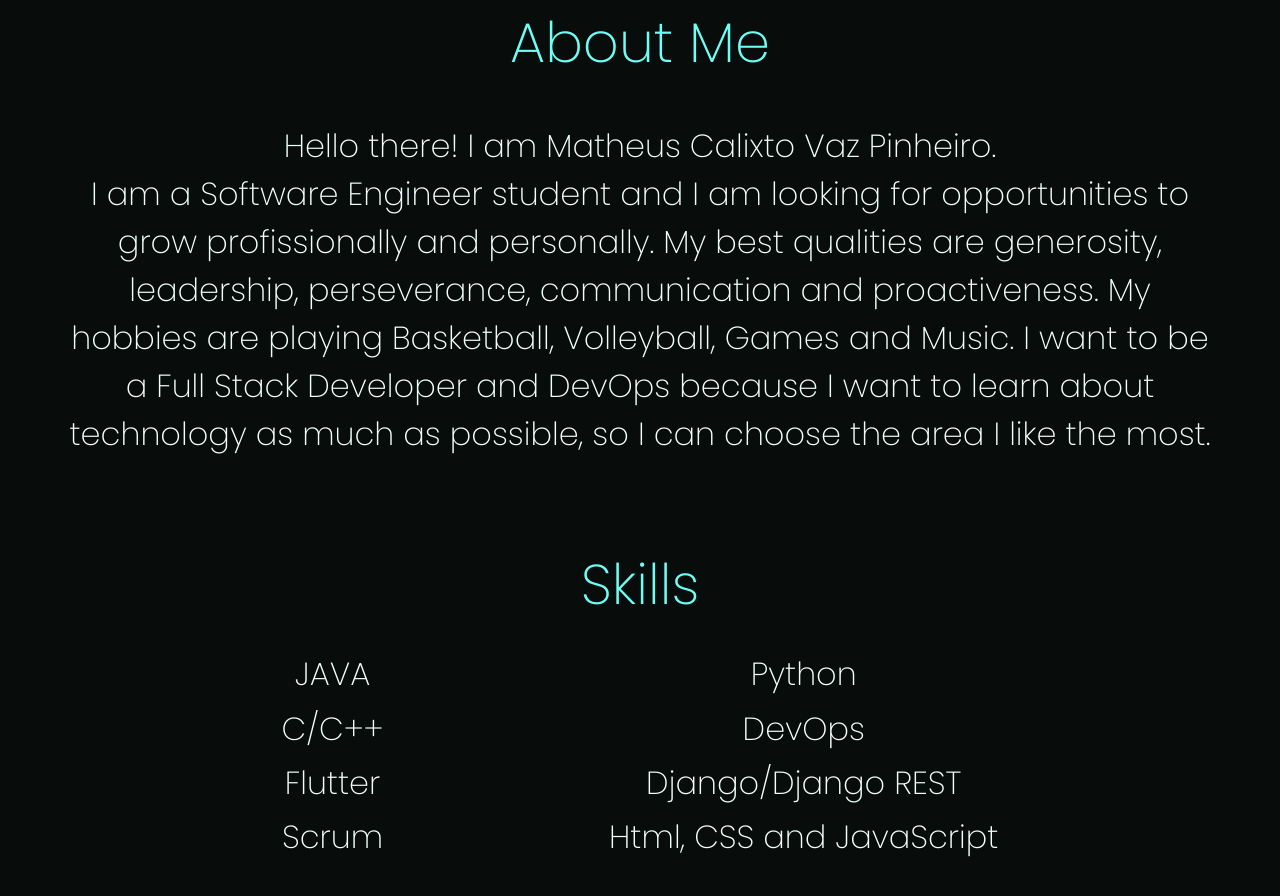
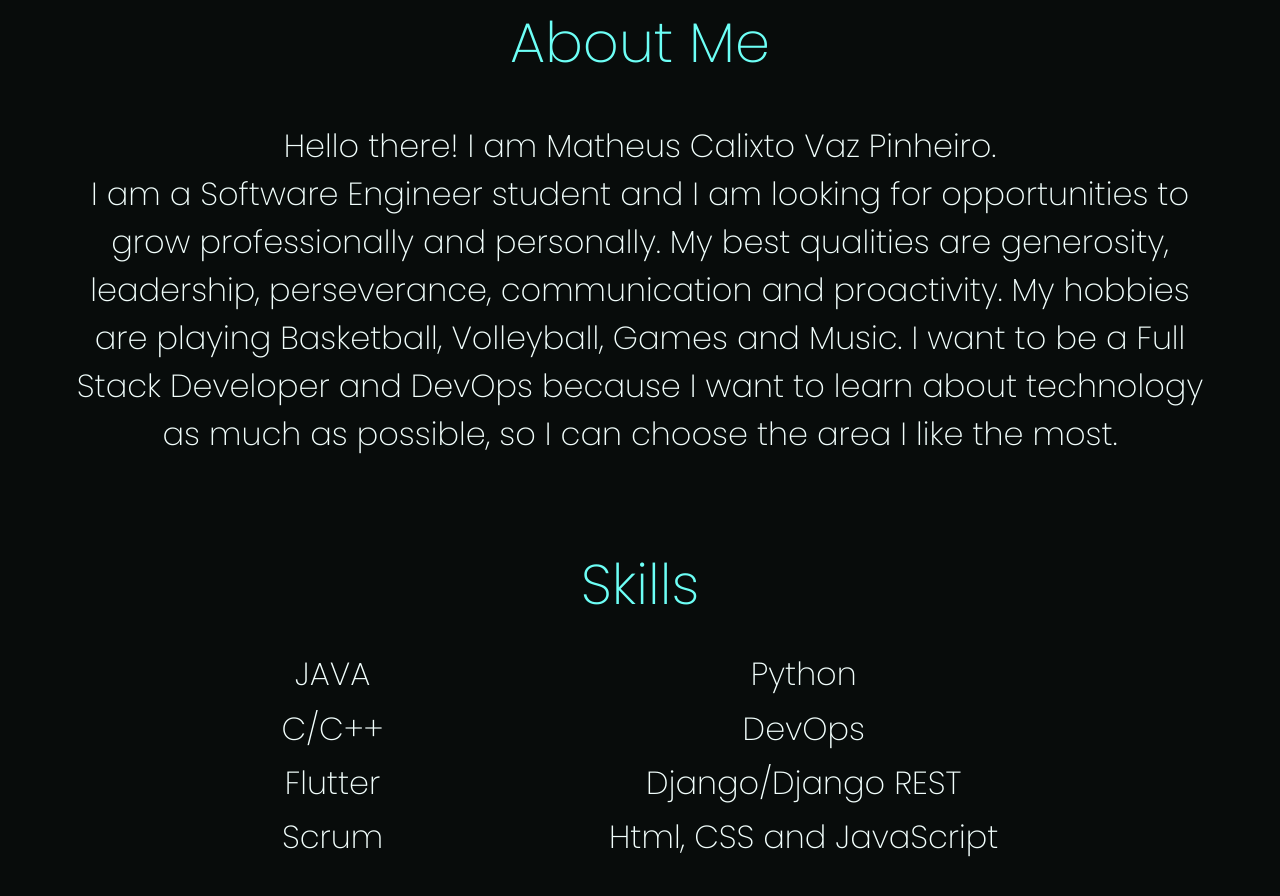
Before and after one commit to matheuscvp/matheuscvp.github.io, a plain HTML site: page index.html in a window 1280 px wide. Shown: the part 1120-2016 px from the top of the page. Drawn offline with nearby package versions, Linux system fonts and the light colour scheme.

Commit message:
correcting the text about me

```diff
--- a/index.html
+++ b/index.html
@@ -76,8 +76,8 @@
                     É uma pessoa divertida e de fácil convivência e confiança.-->
                 Hello there! I am Matheus Calixto Vaz Pinheiro.<br>
                 I am a Software Engineer student and I am looking for opportunities
-                to grow profissionally and personally. My best qualities are generosity,
-                leadership, perseverance, communication and proactiveness.
+                to grow professionally and personally. My best qualities are generosity,
+                leadership, perseverance, communication and proactivity.
                 My hobbies are playing Basketball, Volleyball, Games and Music.
                 I want to be a Full Stack Developer and DevOps because I want to learn about technology as much as possible,
                 so I can choose the area I like the most.
```
